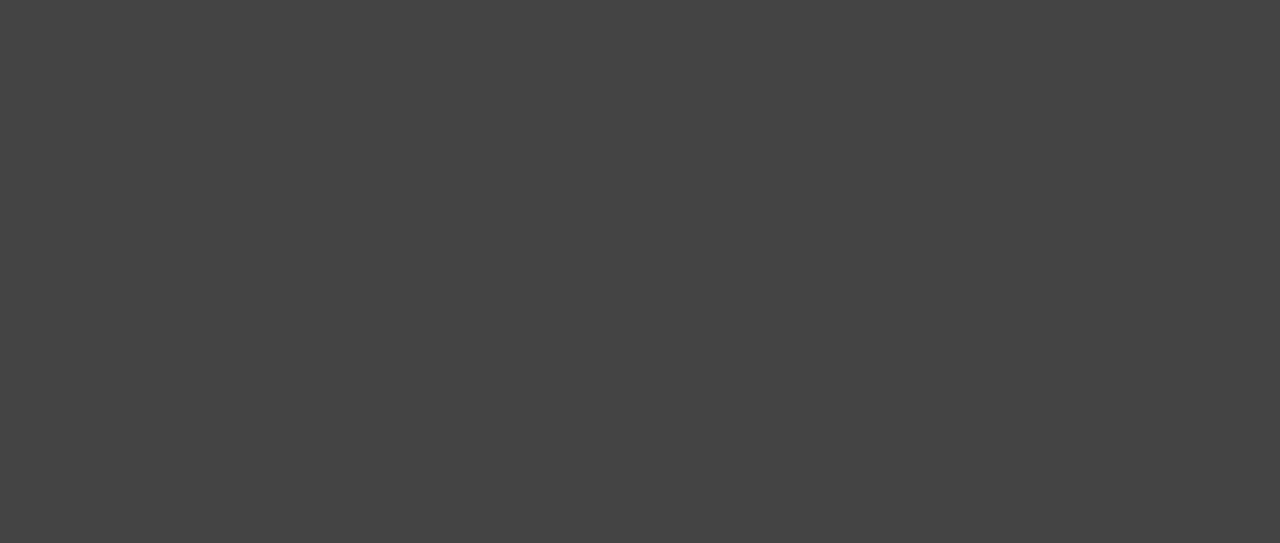
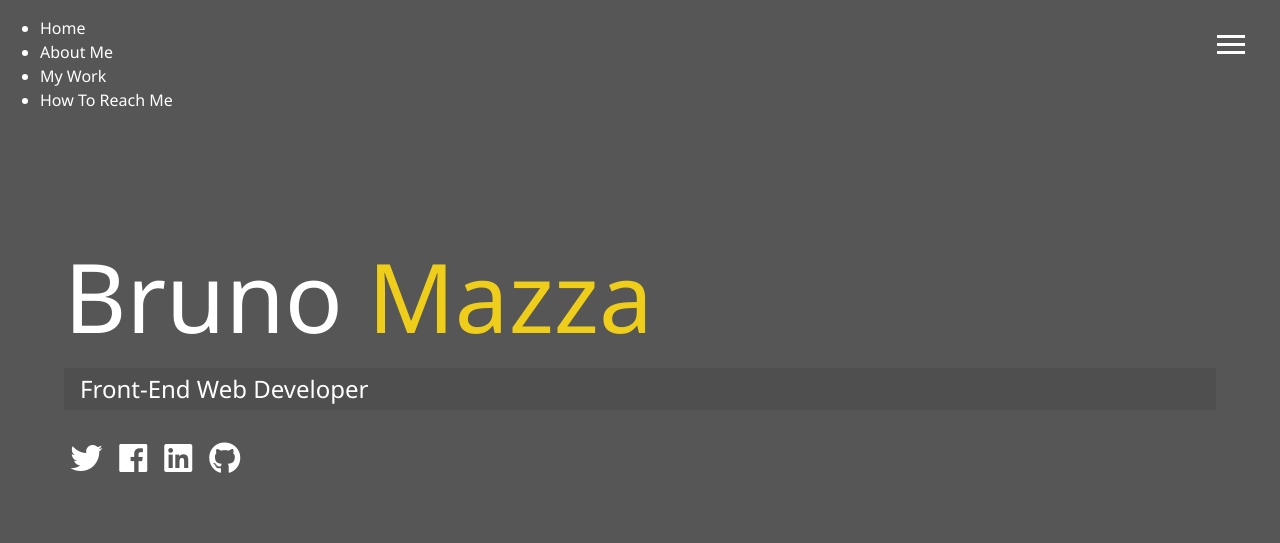
Before and after one commit to DownTheMatrix/responsive-portfolio-website, a plain HTML site: page dist/index.html in a window 1280 px wide. Drawn offline with Linux system fonts and the light colour scheme.

Commit message:
Create basic structure

```diff
--- a/dist/index.html
+++ b/dist/index.html
@@ -1,13 +1,68 @@
 <!DOCTYPE html>
 <html lang="en">
+
 <head>
     <meta charset="UTF-8">
     <meta name="viewport" content="width=device-width, initial-scale=1.0">
     <meta http-equiv="X-UA-Compatible" content="ie=edge">
     <title>Responsive Portfolio Website</title>
+    <link rel="stylesheet" href="https://use.fontawesome.com/releases/v5.3.1/css/all.css" integrity="sha384-mzrmE5qonljUremFsqc01SB46JvROS7bZs3IO2EmfFsd15uHvIt+Y8vEf7N7fWAU"
+        crossorigin="anonymous">
     <link rel="stylesheet" href="./css/main.css">
 </head>
-<body>
 
+<body id="bg-img">
+
+    <!-- Header -->
+    <header>
+        <div class="menu-btn">
+            <div class="btn-line"></div>
+            <div class="btn-line"></div>
+            <div class="btn-line"></div>
+        </div>
+
+        <!-- Navbar -->
+        <nav class="menu">
+            <div class="menu-branding">
+                <div class="portrait"></div>
+                <ul class="menu-nav">
+                    <li class="nav-item">
+                        <a href="/" class="nav-link">Home</a>
+                    </li>
+                    <li class="nav-item">
+                        <a href="/about.html" class="nav-link">About Me</a>
+                    </li>
+                    <li class="nav-item">
+                        <a href="/work.html" class="nav-link">My Work</a>
+                    </li>
+                    <li class="nav-item">
+                        <a href="/contact.html" class="nav-link">How To Reach Me</a>
+                    </li>
+                </ul>
+            </div>
+        </nav>
+    </header>
+
+    <main id="home">
+        <h1 class="lg-heading">Bruno <span class="text-secondary">Mazza</span></h1>
+        <h2 class="sm-heading">Front-End Web Developer</h2>
+        <div class="icons">
+            <a href="#!">
+                <i class="fab fa-twitter fa-2x"></i>
+            </a>
+            <a href="#!">
+                <i class="fab fa-facebook fa-2x"></i>
+            </a>
+            <a href="#!">
+                <i class="fab fa-linkedin fa-2x"></i>
+            </a>
+            <a href="#!">
+                <i class="fab fa-github fa-2x"></i>
+            </a>
+        </div>
+    </main>
+
+<script src="js/main.js"></script>
 </body>
+
 </html>
```
